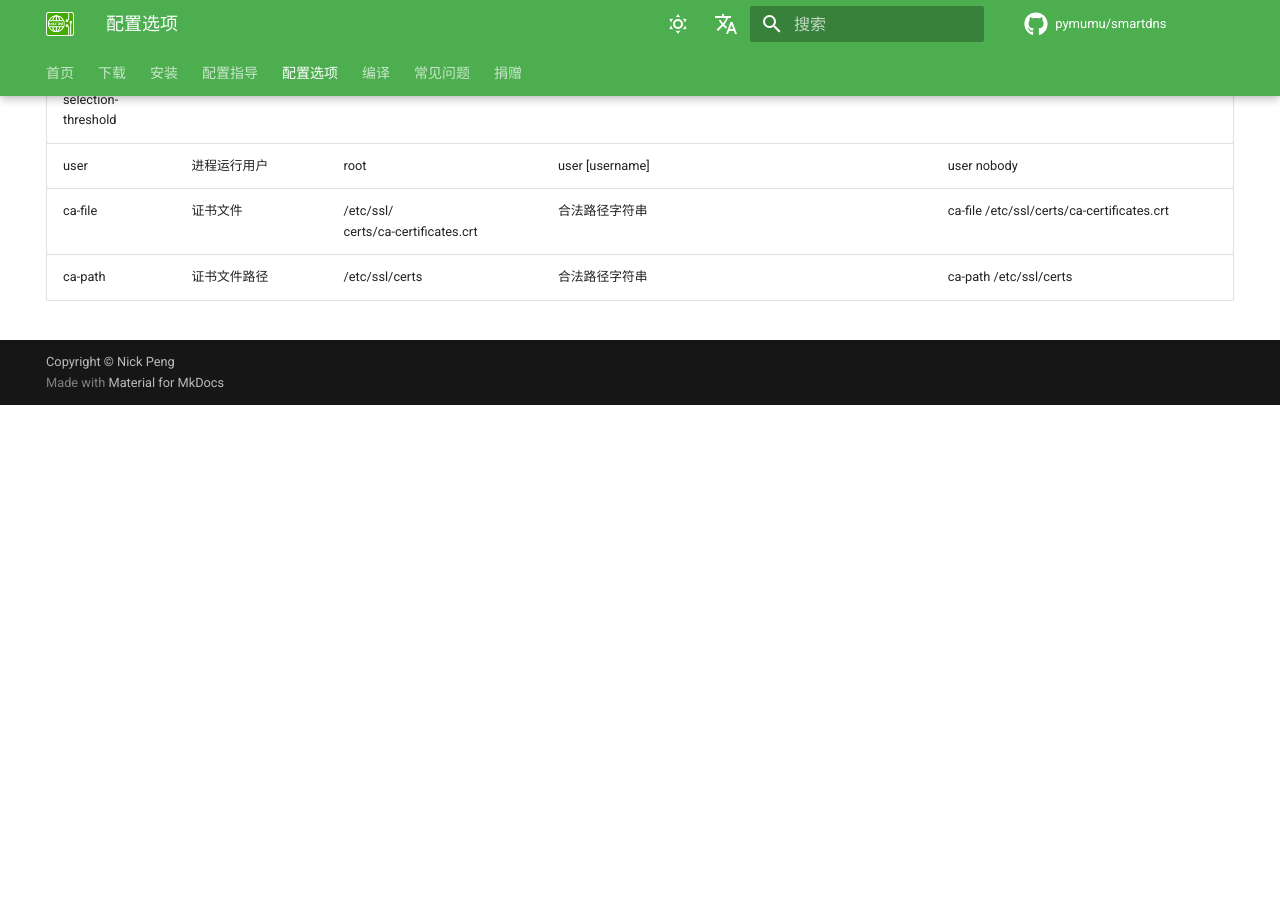
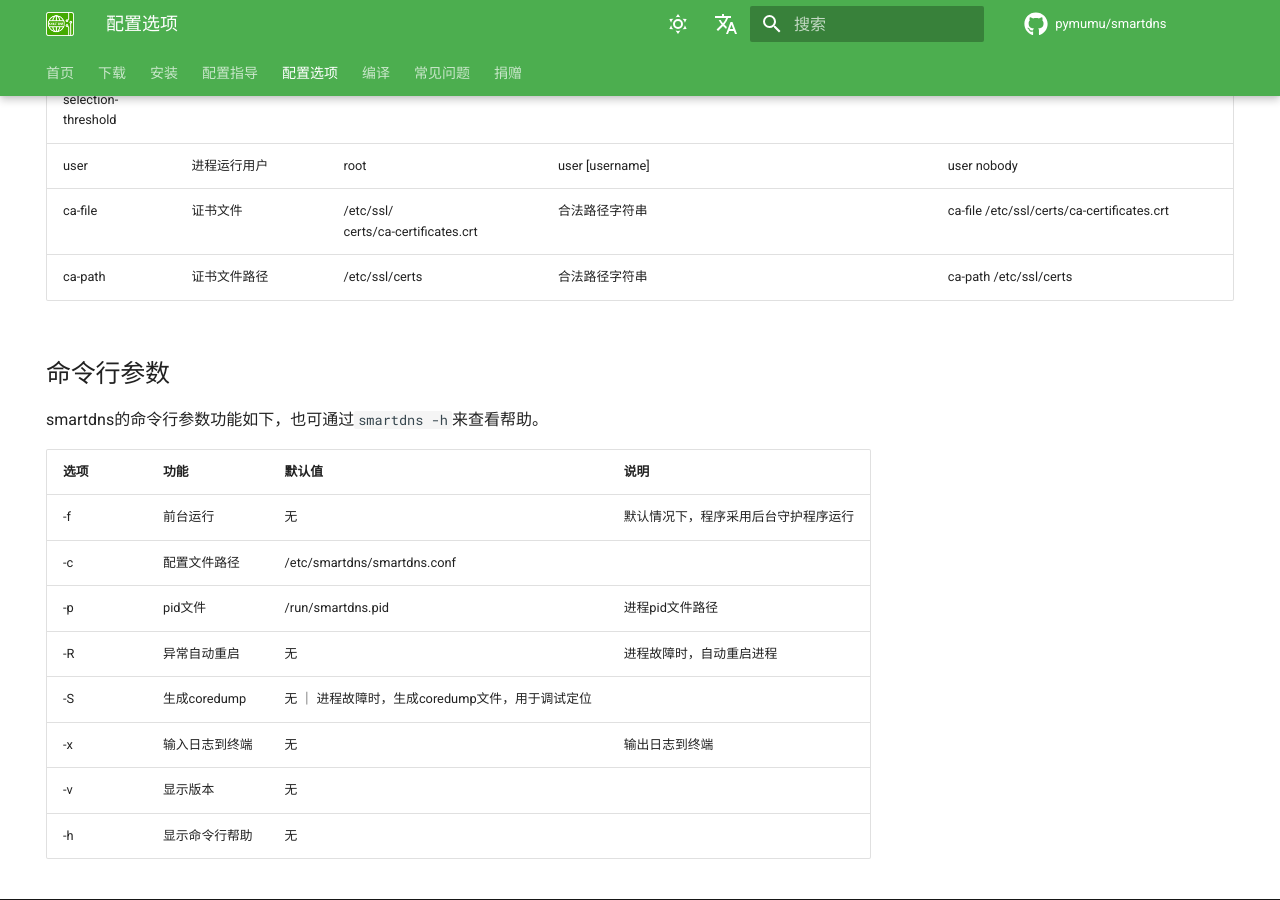
Before and after one commit to pymumu/smartdns, an MkDocs documentation site: the page built from docs/configuration.md, in a window 1280 px wide and 900 px high, scrolled down 7586 px. Built offline with MkDocs 1.6.1 and Material for MkDocs 9.7.7, drawn with Linux system fonts in a browser that asks for light colours; comment, search, counter and statistics services are not loaded; before the commit the page ends 7991 px from its top, so only the background shows below that.

Commit message:
add doc for smartdns command line

```diff
--- a/docs/configuration.md
+++ b/docs/configuration.md
@@ -87,3 +87,18 @@ hide:
 | user | 进程运行用户 | root | user [username] | user nobody |
 | ca-file | 证书文件 | /etc/ssl/<br />certs/ca-certificates.crt | 合法路径字符串 | ca-file /etc/ssl/certs/ca-certificates.crt |
 | ca-path | 证书文件路径 | /etc/ssl/certs | 合法路径字符串 | ca-path /etc/ssl/certs |
+
+## 命令行参数
+
+smartdns的命令行参数功能如下，也可通过`smartdns -h`来查看帮助。
+
+| 选项 | 功能 | 默认值 | 说明
+| --- | --- | --- | --- |
+| -f | 前台运行 | 无 |默认情况下，程序采用后台守护程序运行
+| -c | 配置文件路径 | /etc/smartdns/smartdns.conf
+| -p | pid文件 | /run/smartdns.pid |  进程pid文件路径
+| -R | 异常自动重启 | 无 | 进程故障时，自动重启进程
+| -S | 生成coredump | 无 ｜ 进程故障时，生成coredump文件，用于调试定位
+| -x | 输入日志到终端 | 无 | 输出日志到终端
+| -v | 显示版本 | 无 |
+| -h | 显示命令行帮助 | 无 |
```
Also changed, not shown: docs/config/ipset-nftset.md (+1 -0 lines), docs/install/docker.md (+8 -0 lines), en/docs/config/ipset-nftset.md (+1 -0 lines), en/docs/configuration.md (+15 -0 lines).
